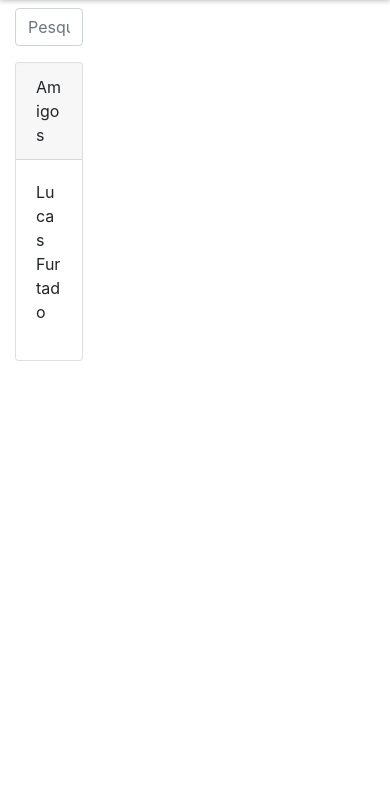
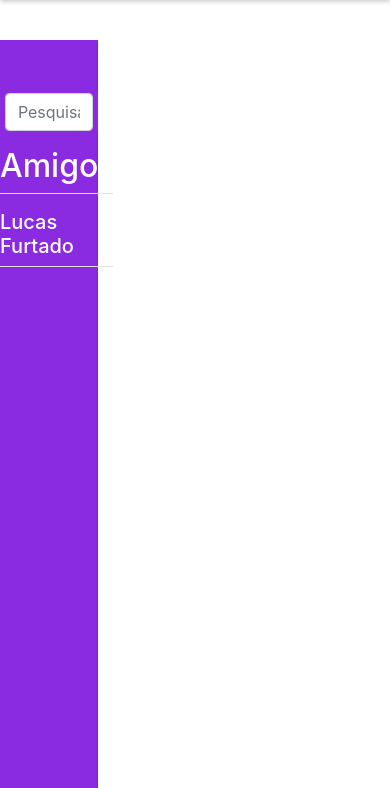
Before and after one commit to furtado3g/TheMessenger, a Django app: page /home in a window 390 px wide. Shown: the part 56-844 px from the top of the page. Run offline with Django 3.2, Linux system fonts and the light colour scheme; the visitor is signed in with stand-in values (Sample User, id 1); some libraries are stand-ins or nearby versions.

Commit message:
finished lateral menu

```diff
--- a/theMessenger/messenger/static/messenger/css/main.css
+++ b/theMessenger/messenger/static/messenger/css/main.css
@@ -1,5 +1,77 @@
-.bottom-shadow{
-    -webkit-box-shadow: 0px 1px 5px 0px rgba(0,0,0,0.25);
-    -moz-box-shadow: 0px 1px 5px 0px rgba(0,0,0,0.25);
-    box-shadow: 0px 1px 5px 0px rgba(0,0,0,0.25);
+.bottom-shadow {
+  -webkit-box-shadow: 0px 1px 5px 0px rgba(0, 0, 0, 0.25);
+  -moz-box-shadow: 0px 1px 5px 0px rgba(0, 0, 0, 0.25);
+  box-shadow: 0px 1px 5px 0px rgba(0, 0, 0, 0.25);
 }
+.sidebar {
+  position: fixed;
+  top: 0;
+  bottom: 0;
+  left: 0;
+  z-index: 100; /* Behind the navbar */
+  padding: 48px 0 0; /* Height of navbar */
+  box-shadow: inset -1px 0 0 rgba(0, 0, 0, 0.1);
+}
+
+@media (max-width: 767.98px) {
+  .sidebar {
+    top: 5rem;
+  }
+}
+
+.sidebar-sticky {
+  position: relative;
+  top: 0;
+  height: calc(100vh - 48px);
+  padding-top: 0.5rem;
+  overflow-x: hidden;
+  overflow-y: auto; /* Scrollable contents if viewport is shorter than content. */
+}
+
+@supports ((position: -webkit-sticky) or (position: sticky)) {
+  .sidebar-sticky {
+    position: -webkit-sticky;
+    position: sticky;
+  }
+}
+
+.sidebar .nav-link {
+  font-weight: 500;
+  color: #333;
+}
+
+.sidebar .nav-link .feather {
+  margin-right: 4px;
+  color: #999;
+}
+
+.sidebar .nav-link.active {
+  color: #007bff;
+}
+
+.sidebar .nav-link:hover .feather,
+.sidebar .nav-link.active .feather {
+  color: inherit;
+}
+
+.sidebar-heading {
+  font-size: 0.75rem;
+  text-transform: uppercase;
+}
+
+.bg-purple{
+    background-color: blueviolet;
+    color: white;
+}
+
+#friend{
+  max-width: 90%;
+  margin-left: 5%;
+  margin-right: 5%;
+  margin-top: 5%;
+}
+
+.margin-dark{
+  border-color: #333;
+  border-right: 1px;
+}
--- a/theMessenger/messenger/templates/messenger/sidebar.html
+++ b/theMessenger/messenger/templates/messenger/sidebar.html
@@ -2,35 +2,36 @@
 {% block bodyBlock %}
 <div class="container-fluid mt-2">
     <div class="row">
-        <div class="col-3">
+        <div class="col-3 sidebar bg-purple mt-3">
             <div class="row">
                 <div class="col-md-12">
-                    <div class="form-group">
+                    <div class="form-group bg-purple m-auto">
                         <input type="text" class="form-control" id="friend" placeholder="Pesquisar">
+                    </div>
+                </div>
+            </div>
+            <div class="row my-3 border-bottom">
+                <div class="col margin-dark">
+                    <div class="h2">
+                        Amigos
                     </div>
                 </div>
             </div>
             <div class="row">
                 <div class="col">
-                    <div class="card">
-                        <div class="card-header">
-                            Amigos
-                        </div>
-                        <div class="card-body">
-                            {% for friend in friends %}
-                                <div class="row">
-                                    <div class="col">
-                                        <p data-value="{{friend.id}}">{{ friend.name }}</p>
-                                    </div>
-                                </div>
-                            {% endfor %}
+                {% for friend in friends %}
+                    <div class="row border-bottom">
+                        <div class="col">
+                            <h5 data-value="{{friend.id}}">{{ friend.name }}</h5>
                         </div>
                     </div>
+                {% endfor %}
                 </div>
             </div>
         </div>
         <div class="col-md-9">
-
+            {% block chatContainer %}
+            {% endblock chatContainer %}
         </div>
     </div>
 </div>
--- a/theMessenger/messenger/templates/messenger/template.html
+++ b/theMessenger/messenger/templates/messenger/template.html
@@ -15,7 +15,7 @@
   </head>
   <body>
     <!-- Image and text -->
-    <nav class="navbar navbar-light bg-light bottom-shadow">
+    <nav class="navbar navbar-light bg-light bottom-shadow fixed-top">
       <a class="navbar-brand" href="#">
         The Messenger
       </a>
```
Also changed, not shown: 2 other files.
